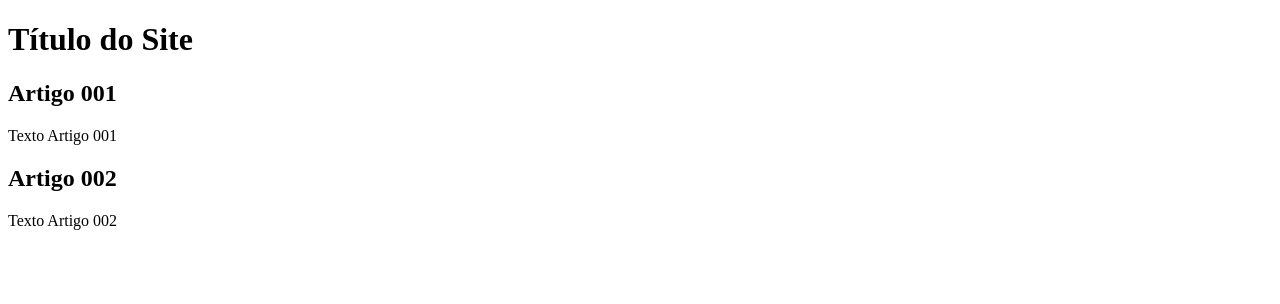
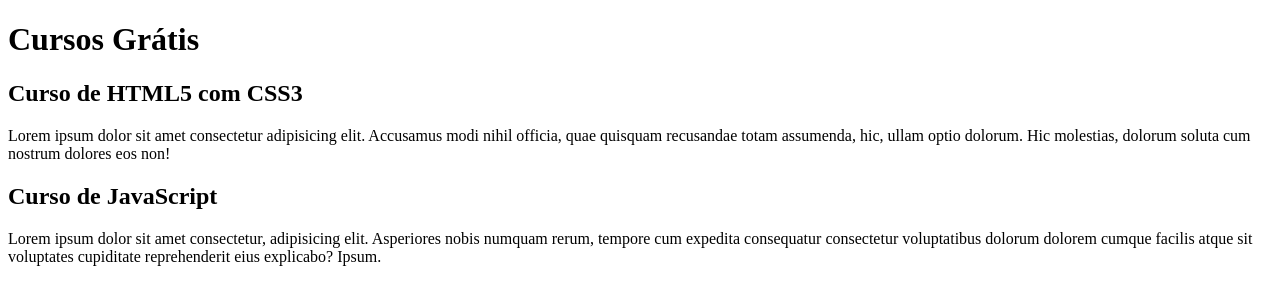
Before and after one commit to gabrieldutradev/projeto-site, a plain HTML site: page index.html in a window 1280 px wide. Drawn offline with Linux system fonts and the light colour scheme.

Commit message:
comecei a escrever o conteúdo

```diff
--- a/index.html
+++ b/index.html
@@ -8,15 +8,15 @@
 <body>
     <main>
             <header>
-                <h1>Título do Site</h1>
+                <h1>Cursos Grátis</h1>
             </header>
             <article>
-                <h2>Artigo 001</h2>
-                <p>Texto Artigo 001</p>
+                <h2>Curso de HTML5 com CSS3</h2>
+                <p>Lorem ipsum dolor sit amet consectetur adipisicing elit. Accusamus modi nihil officia, quae quisquam recusandae totam assumenda, hic, ullam optio dolorum. Hic molestias, dolorum soluta cum nostrum dolores eos non!</p>
             </article>
             <article>
-                <h2>Artigo 002</h2>
-                <p>Texto Artigo 002</p>
+                <h2>Curso de JavaScript</h2>
+                <p>Lorem ipsum dolor sit amet consectetur, adipisicing elit. Asperiores nobis numquam rerum, tempore cum expedita consequatur consectetur voluptatibus dolorum dolorem cumque facilis atque sit voluptates cupiditate reprehenderit eius explicabo? Ipsum.</p>
             </article>
     </main>
 </body>
```
